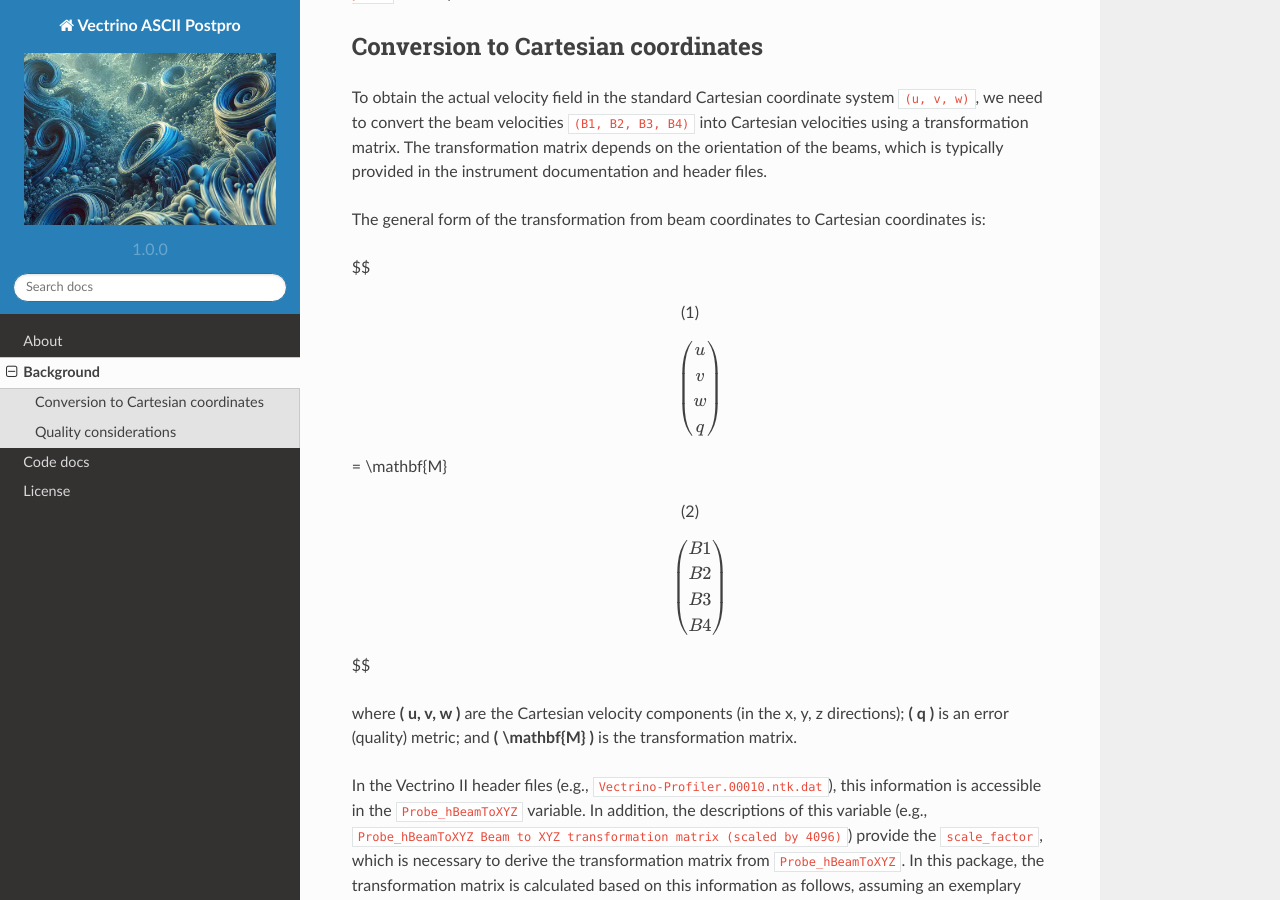
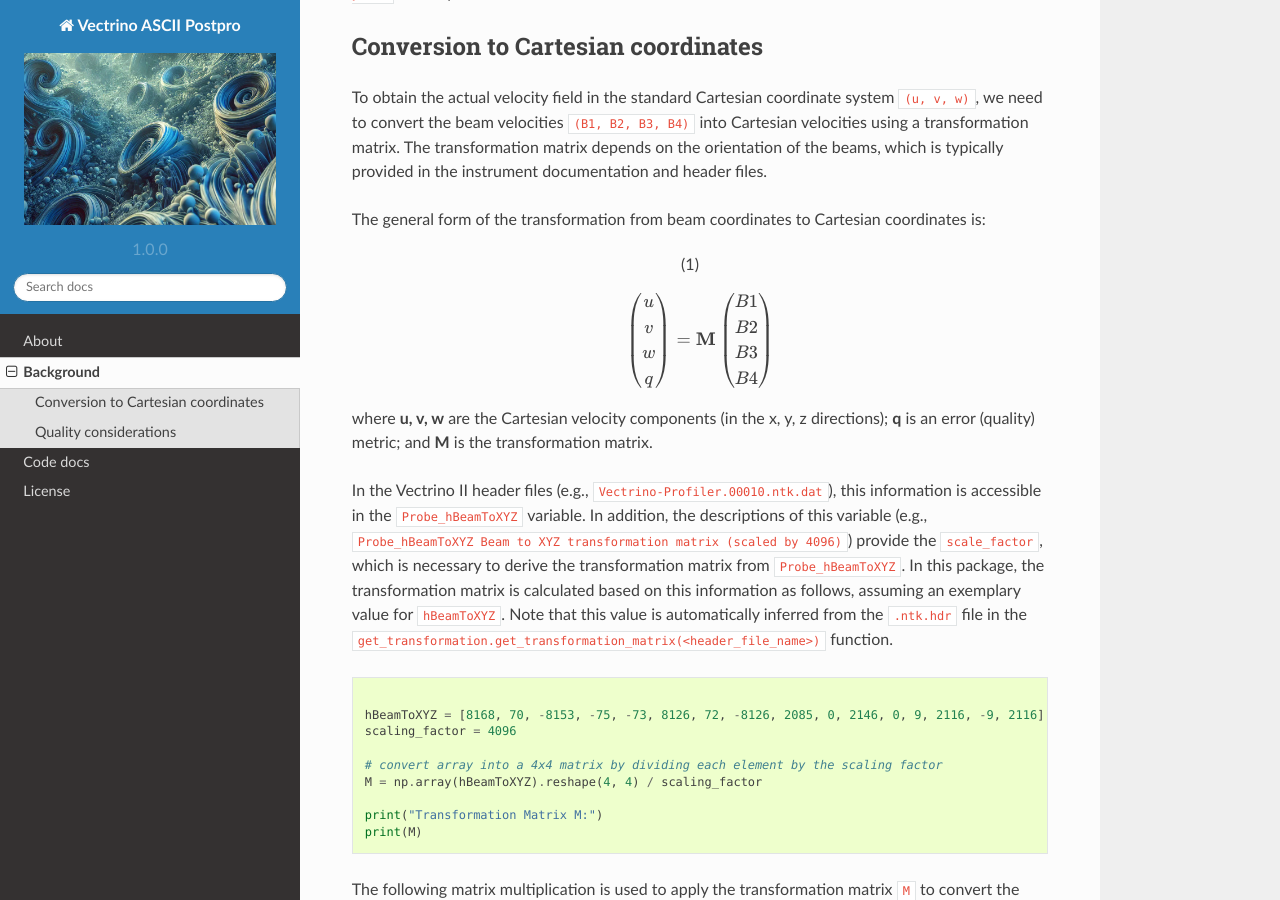
Before and after one commit to sschwindt/vectrino-postpro, a Sphinx documentation site: the page built from docs/vectrino.md, in a window 1280 px wide and 900 px high, scrolled down 324 px. Built offline with Sphinx 7.4.7 and the Read the Docs theme 2.0.0, drawn with Linux system fonts in a browser that asks for light colours.

Commit message:
corrected bugs

```diff
--- a/docs/vectrino.md
+++ b/docs/vectrino.md
@@ -8,14 +8,15 @@ To obtain the actual velocity field in the standard Cartesian coordinate system
 
 The general form of the transformation from beam coordinates to Cartesian coordinates is:
 
-$$
+
+\begin{align}
 \begin{pmatrix}
 u \\
 v \\
 w \\
 q
 \end{pmatrix}
-=
+&=
 \mathbf{M}
 \begin{pmatrix}
 B1 \\
@@ -23,9 +24,10 @@ B2 \\
 B3 \\
 B4
 \end{pmatrix}
-$$
+\end{align}
 
-where **\( u, v, w \)** are the Cartesian velocity components (in the x, y, z directions); **\( q \)** is an error (quality) metric; and **\( \mathbf{M} \)** is the transformation matrix.
+
+where **u, v, w** are the Cartesian velocity components (in the x, y, z directions); **q** is an error (quality) metric; and **M** is the transformation matrix.
 
 In the Vectrino II header files (e.g., `Vectrino-Profiler.00010.ntk.dat`), this information is accessible in the `Probe_hBeamToXYZ` variable. In addition, the descriptions of this variable (e.g., `Probe_hBeamToXYZ Beam to XYZ transformation matrix (scaled by 4096)`) provide the `scale_factor`, which is necessary to derive the transformation matrix from `Probe_hBeamToXYZ`. In this package, the transformation matrix is calculated based on this information as follows, assuming an exemplary value for `hBeamToXYZ`. Note that this value is automatically inferred from the `.ntk.hdr` file in the `get_transformation.get_transformation_matrix(<header_file_name>)` function.
 
```
